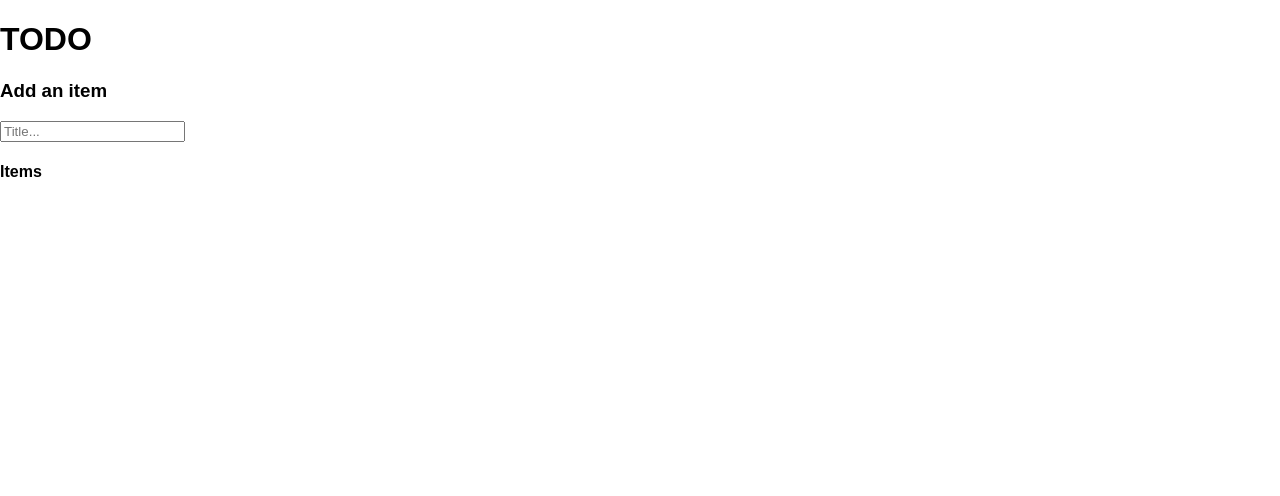
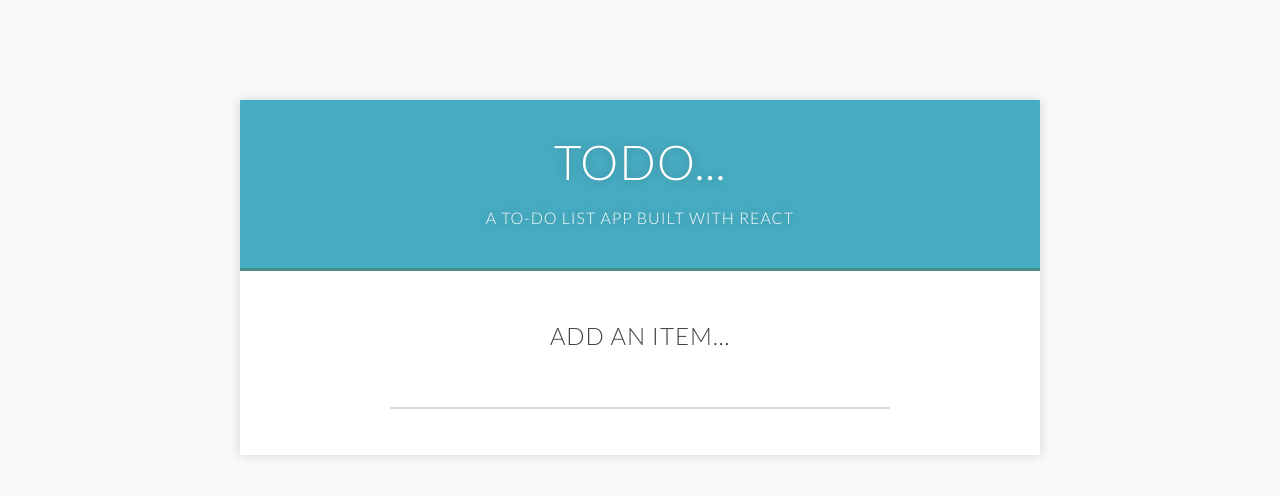
Before and after one commit to itsmatttobin/react-todo-app, a React (Create React App) app: page / in a window 1280 px wide. Shown: the top 496 px of the page. Built offline with nearby package versions, Linux system fonts and the light colour scheme.

Commit message:
Add some styles

```diff
--- a/public/index.html
+++ b/public/index.html
@@ -3,7 +3,7 @@
   <head>
     <meta charset="utf-8">
     <meta name="viewport" content="width=device-width, initial-scale=1, shrink-to-fit=no">
-    <title>TODO</title>
+    <title>TODO... | A to-do list app built with React</title>
   </head>
   <body>
     <noscript>
--- a/src/components/AddItemForm.js
+++ b/src/components/AddItemForm.js
@@ -15,7 +15,7 @@
 	render() {
 		return (
 			<form ref={(input) => this.itemForm = input} onSubmit={(e) => this.createItem(e)}>
-				<input ref={(input) => this.title = input} type="text" placeholder="Title..." />
+				<input ref={(input) => this.title = input} type="text" />
 			</form>
 		)
 	}
--- a/src/components/App.js
+++ b/src/components/App.js
@@ -35,14 +35,24 @@
   }
 
   render() {
+    const numItems = Object.keys(this.state.items).length;
     return (
       <div className="App">
-        <h1>TODO</h1>
+        <header>
+          <h1>TODO... <span>A to-do list app built with React</span></h1>
+        </header>
 
-        <h3>Add an item</h3>
+        <div id="content">
+          <section className="add-items">
+            <h2>Add an item...</h2>
+
             <AddItemForm addItemToList={this.addItemToList} />
+          </section>
 
-        <h4>Items</h4>
+          <section className="list-items">
+            {numItems > 0 &&
+              <h2>Items...</h2>
+            }
             <ul className="item-list">
               {
                 Object
@@ -50,6 +60,8 @@
                   .map(key => <Item key={key} index={key} allItems={this.state.items} details={this.state.items[key]} deleteItemFromList={this.deleteItemFromList} updateItemInList={this.updateItemInList} />)
               }
             </ul>
+          </section>
+        </div>
       </div>
     );
   }
--- a/src/css/index.css
+++ b/src/css/index.css
@@ -1,5 +1,109 @@
+@import url('https://fonts.googleapis.com/css?family=Lato:100,300,400,700');
+
+:root {
+	--blue: #46ACC2;
+	--teal: #498C8A;
+	--red: #E53D00;
+	--yellow: #FFE900;
+	/*--offwhite: #FCFFF7;*/
+	--offwhite: #F9F9F9;
+	--darkgrey: #444444;
+}
+
 body {
   margin: 0;
   padding: 0;
-  font-family: sans-serif;
+  font-family: 'Lato', sans-serif;
+  font-weight: 300;
+  background: var(--offwhite);
+  color: var(--darkgrey);
 }
+
+#root {
+	max-width: 800px;
+	margin-left: auto;
+	margin-right: auto;
+	/*background: var(--blue);*/
+	box-shadow: 0px 0px 10px rgba(68, 68, 68, 0.2);
+	background: #fff;
+	margin-top: 100px;
+	margin-bottom: 100px;
+}
+
+h1, h2, h3, h4, h5, h6 {
+	font-weight: 300;
+	text-transform: uppercase;
+	letter-spacing: 1px;
+}
+
+header {
+	padding: 20px;
+	background: var(--blue);
+	border-bottom: 3px solid var(--teal);
+}
+header h1 {
+	color: #fff;
+	margin: 0;
+	font-size: 3em;
+	text-align: center;
+	line-height: 1.75;
+	margin-bottom: 1rem;
+	text-shadow: 0 0 10px rgba(68, 68, 68, 0.4);
+}
+header h1 span {
+	font-size: 1rem;
+	display: block;
+	line-height: 1.75;
+}
+
+#content {
+	padding: 30px;
+	text-align: center;
+}
+
+input {
+	border: 0;
+	border-bottom: 2px solid rgba(68, 68, 68, 0.2);
+	font-size: 2em;
+	outline: none;
+	font-weight: 100;
+	width: 100%;
+    max-width: 500px;
+    transition: border-color 0.5s ease;
+    padding: 0;
+}
+input:focus {
+	border-color: var(--blue);
+}
+
+.list-items h2 {
+	margin-top: 60px;
+}
+.item-list {
+	list-style-type: none;
+	padding: 0;
+}
+.item {
+	position: relative;
+	margin-bottom: 30px;
+}
+.item:hover .delete-item {
+	opacity: 1;
+}
+.delete-item {
+	position: absolute;
+    top: 50%;
+    transform: translateY(-50%);
+    color: var(--red);
+    cursor: pointer;
+    font-size: 2em;
+    margin-left: 15px;
+    opacity: 0;
+    transition: opacity 0.5s ease;
+}
+.item input {
+	border-color: transparent;
+}
+.item input:focus {
+	border-color: var(--blue);
+}
```
Also changed, not shown: 1 other file (tests, documents, lock files or other folders). Lines whose indentation alone changed are shown as unchanged.
